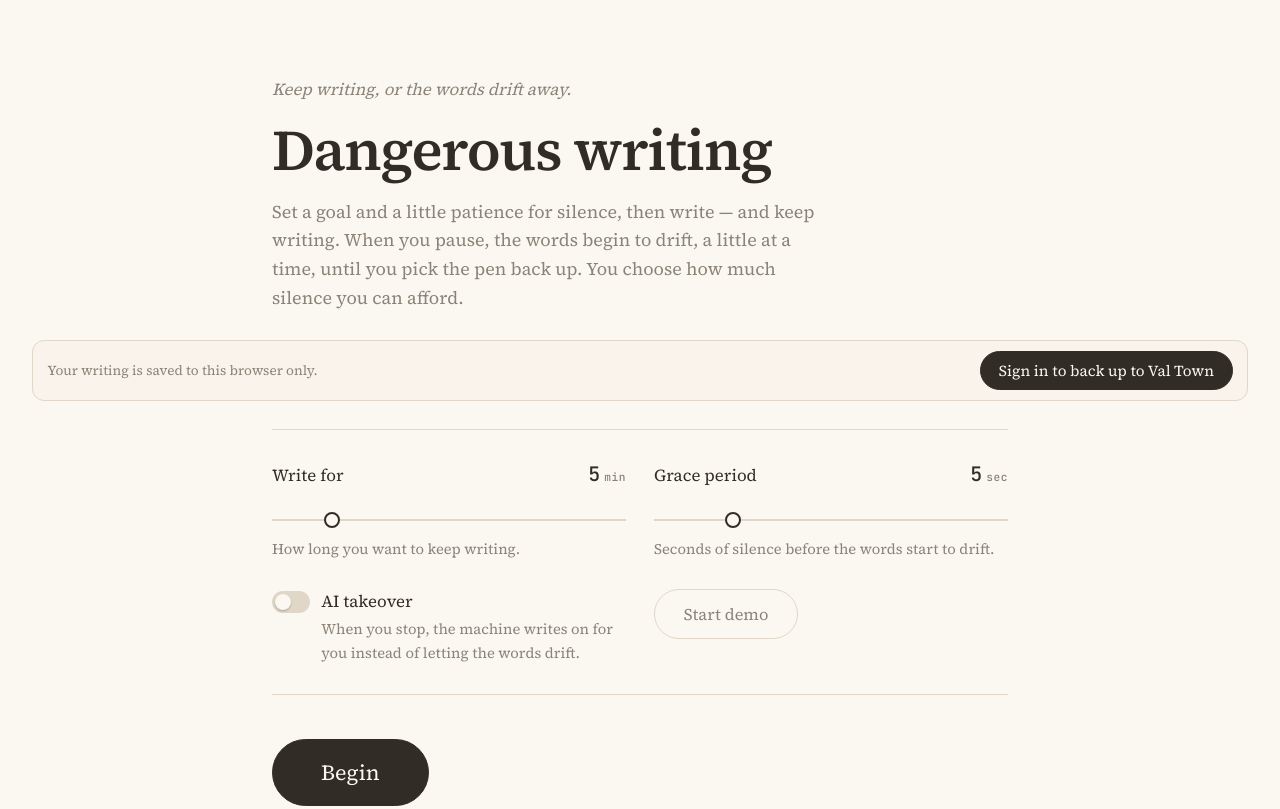
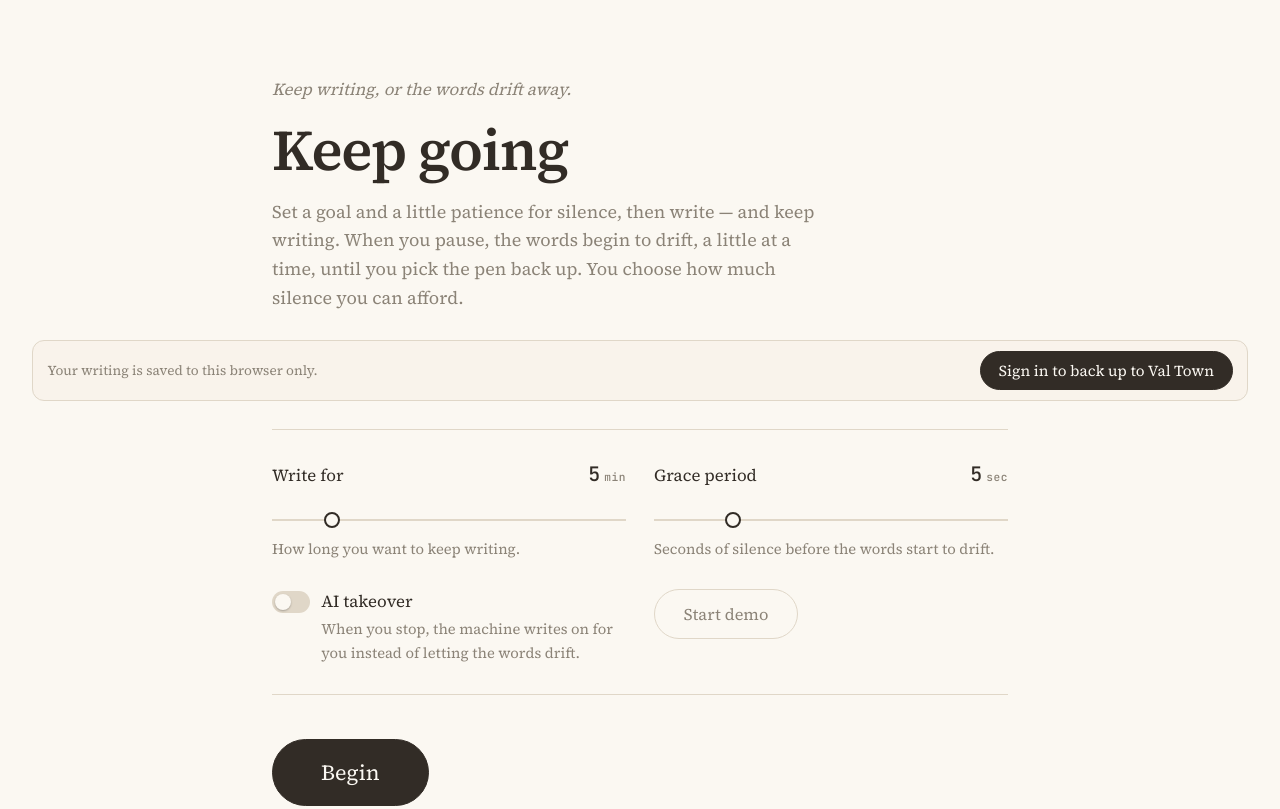
Before and after one commit to oguzhanogreden/dangerous-writing-app, a plain HTML site: page index.html in a window 1280 px wide. Shown: the top 809 px of the page. Drawn offline with Linux system fonts and the light colour scheme; no server answers.

Commit message:
Rename the page to "Keep going"
Once every string settled on "drift" and the kicker named the deal instead
of promising calm, "Dangerous writing" was the only aggressive word left —
doing lineage work (the genre reference) rather than describing what this
actually is. "Keep going" is what the app asks of you, and what the
continuation button has always said.

Page text only: the val, its .val.run URL, and the See source href stay on
dangerous-writing-app so existing links keep working.

Co-Authored-By: Claude Opus 5 <noreply@anthropic.com>
Claude-Session: https://claude.ai/code/session_01YB46y5FX2oJJzkFWRbuKgF

```diff
--- a/index.html
+++ b/index.html
@@ -3,7 +3,7 @@
 <head>
   <meta charset="utf-8" />
   <meta name="viewport" content="width=device-width, initial-scale=1" />
-  <title>Dangerous Writing</title>
+  <title>Keep Going</title>
   <link rel="preconnect" href="https://fonts.googleapis.com" />
   <link rel="preconnect" href="https://fonts.gstatic.com" crossorigin />
   <link
@@ -16,7 +16,7 @@
   <main data-active="begin">
     <header class="masthead">
       <div class="kicker">Keep writing, or the words drift away.</div>
-      <h1>Dangerous&nbsp;writing</h1>
+      <h1>Keep&nbsp;going</h1>
       <p class="lede">
         Set a goal and a little patience for silence, then write — and keep
         writing. When you pause, the words begin to drift, a little at a time,
```
